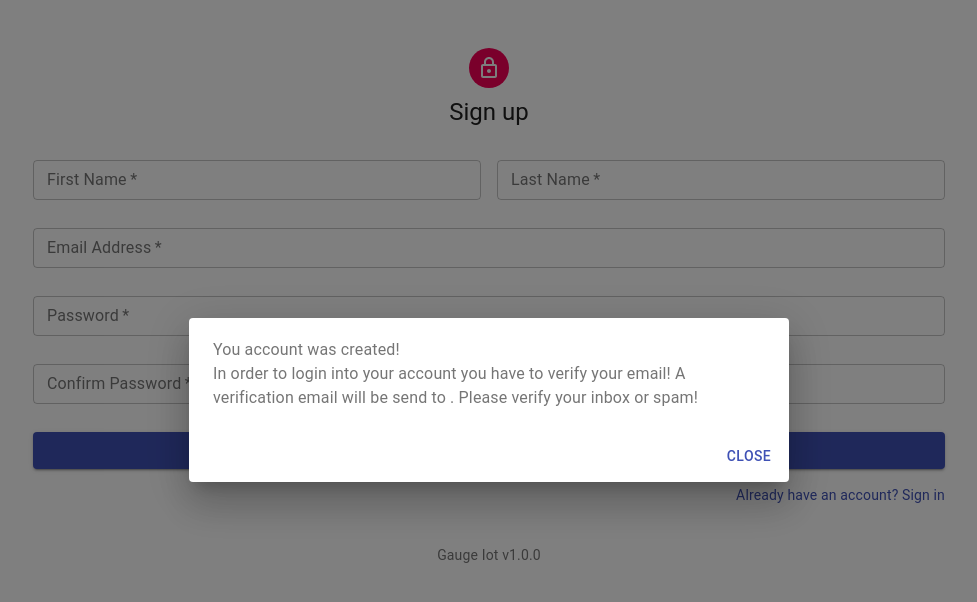
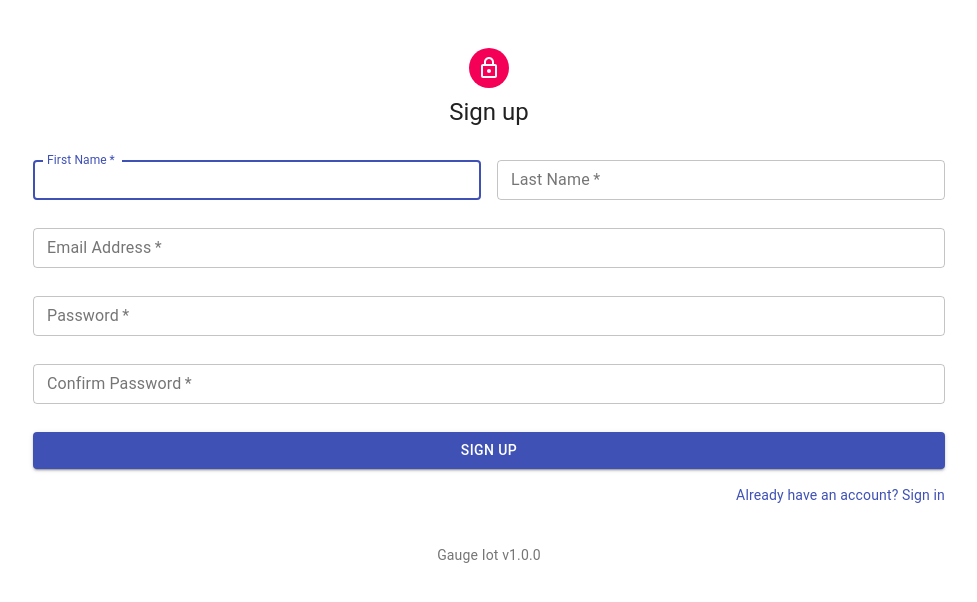
Before and after one commit to gaugeiot/gaugeiot-frontend, a React app: page /signup in a window 1280 px wide. Shown: the top 602 px of the page, without its empty margins (151-1128 px from the left). Built offline with nearby package versions, Linux system fonts and the light colour scheme; the HTML template or start-up script is replaced by a standard one.

Commit message:
Once the account is create, after modal is closed, user is redirected to login page

```diff
--- a/src/components/App.js
+++ b/src/components/App.js
@@ -44,6 +44,7 @@ const App = () => {
         {/* <ProtectedRoute path='/' Component={Dashboard} /> */}
         <Route path='/signin' component={<LoginContainer />} />
         <Route path='/signup' component={<SignUp />} />
+        {/* <Dashboard /> */}
       </StateProvider>
     </Router>
   ) : null;
--- a/src/components/SignUp/AccountCreatedModal.js
+++ b/src/components/SignUp/AccountCreatedModal.js
@@ -6,30 +6,32 @@ import DialogActions from '@material-ui/core/DialogActions';
 import DialogContent from '@material-ui/core/DialogContent';
 import DialogContentText from '@material-ui/core/DialogContentText';
 
-
-const AccountCreatedModal = ({open, onClose, email}) =>{
-
-
+const AccountCreatedModal = ({ open, onClose, email }) => {
   return (
     <Dialog
       open={open}
       onClose={onClose}
-        aria-labelledby="alert-dialog-title"
-        aria-describedby="alert-dialog-description"
+      aria-labelledby='alert-dialog-title'
+      aria-describedby='alert-dialog-description'
     >
       <DialogContent>
-          <DialogContentText  id="alert-dialog-description">
-            <span>You account was created!
-            <br/>
-            In order to login into your account you have to verify your email!
-            A verification email will be send to {email}. Please verify your inbox or spam!</span>
+        <DialogContentText id='alert-dialog-description'>
+          <span>
+            You account was created!
+            <br />
+            In order to login into your account you have to verify your email! A
+            verification email will be send to <b>{email}</b> . Please verify
+            your inbox or spam!
+          </span>
         </DialogContentText>
       </DialogContent>
       <DialogActions>
-          <Button onClick={onClose} color="primary"> Close </Button>
+        <Button onClick={onClose} color='primary'>
+          {' '}
+          Close{' '}
+        </Button>
       </DialogActions>
     </Dialog>
-
   );
 };
 
--- a/src/components/SignUp/SignUp.js
+++ b/src/components/SignUp/SignUp.js
@@ -11,13 +11,12 @@ import Typography from '@material-ui/core/Typography';
 import { makeStyles } from '@material-ui/core/styles';
 import Container from '@material-ui/core/Container';
 
-
 // Internal Components
 import { RouteLink, RedirectRoute } from '../Router/index';
 import { GuageIotVersion } from '../Utils/Utils';
-import ResetPasswordModal from "./ResetPasswordModal";
-import AccountExistModal from "./AccountExistModal";
-import AccountCreatedModal from "./AccountCreatedModal";
+import ResetPasswordModal from './ResetPasswordModal';
+import AccountExistModal from './AccountExistModal';
+import AccountCreatedModal from './AccountCreatedModal';
 
 const useStyles = makeStyles(theme => ({
   '@global': {
@@ -64,12 +63,14 @@ const SignUp = () => {
   // states related to modals
   const [openResetPswdModal, setOpenResetPswdModal] = useState(false);
   const [openVerificationEmail, setOpenVerificationEmail] = useState(false);
-  const [openAccountCreatedModal, setOpenAccountCreatedModal] = useState(true);
+  const [openAccountCreatedModal, setOpenAccountCreatedModal] = useState(false);
 
   // handles the form submit
   const submitHandler = e => {
     e.preventDefault();
+    //TODO: Remove logs
     console.log('form submited!');
+    //TODO: Remove logs
     console.log(
       firstName +
         ' ' +
@@ -108,21 +109,22 @@ const SignUp = () => {
       return;
     }
     // Register the new user in the database
-     axios.post('/api/auth/signup', {
+    axios
+      .post('/api/auth/signup', {
         email,
         password,
         firstName,
         lastName
       })
       .then(res => {
-      let data =  res.data;
+        let data = res.data;
         let code = data.code;
         let msg = data.msg;
 
         // Checks if account exist and email wasn't verified
         // The email account was not verified. In this case a popup should appear asking
         // if the user wants to receive a new verification email.
-      if(code === 0 ){
+        if (code === 0) {
           setOpenVerificationEmail(true);
           return;
         }
@@ -130,20 +132,23 @@ const SignUp = () => {
         // Checks if account exist and email was veirified
         // The email is already verified. In this case a popup should appear asking
         // if the user wants to login or recovery its password
-      if(code === 1 ){
+        if (code === 1) {
           setOpenResetPswdModal(true);
           return;
         }
 
-      }).catch(err => console.log(err));
-
-      // TODO: Redirects to the successful registration page
-    //setAccountCreated(true);
+        //Checks if account was created
+        //In this case show a modal to informe the user to verify
+        // his email, and redirect the user to the login page
+        if (code === 2) {
+          setOpenAccountCreatedModal(true);
+          return;
+        }
+      })
+      .catch(err => console.log(err));
   };
 
-
-
-  //if (accountCreated) return <RedirectRoute to='/signin' />;
+  if (accountCreated) return <RedirectRoute to='/signin' />;
 
   return (
     <>
@@ -261,23 +266,25 @@ const SignUp = () => {
       {/* Modals */}
       <ResetPasswordModal
         open={openResetPswdModal}
-      onClose={()=>setOpenResetPswdModal(false)}
-      email={email}/>
+        onClose={() => setOpenResetPswdModal(false)}
+        email={email}
+      />
 
       <AccountExistModal
         open={openVerificationEmail}
-      onClose={()=>setOpenVerificationEmail(false)}
-      email={email}/>
+        onClose={() => setOpenVerificationEmail(false)}
+        email={email}
+      />
 
       <AccountCreatedModal
         open={openAccountCreatedModal}
-      onClose={()=>setOpenAccountCreatedModal(false)}
+        onClose={() => {
+          setOpenAccountCreatedModal(false);
+          setAccountCreated(true);
+        }}
         email={email}
       />
-
     </>
-
-
   );
 };
 
```
Lines whose indentation alone changed are shown as unchanged.
